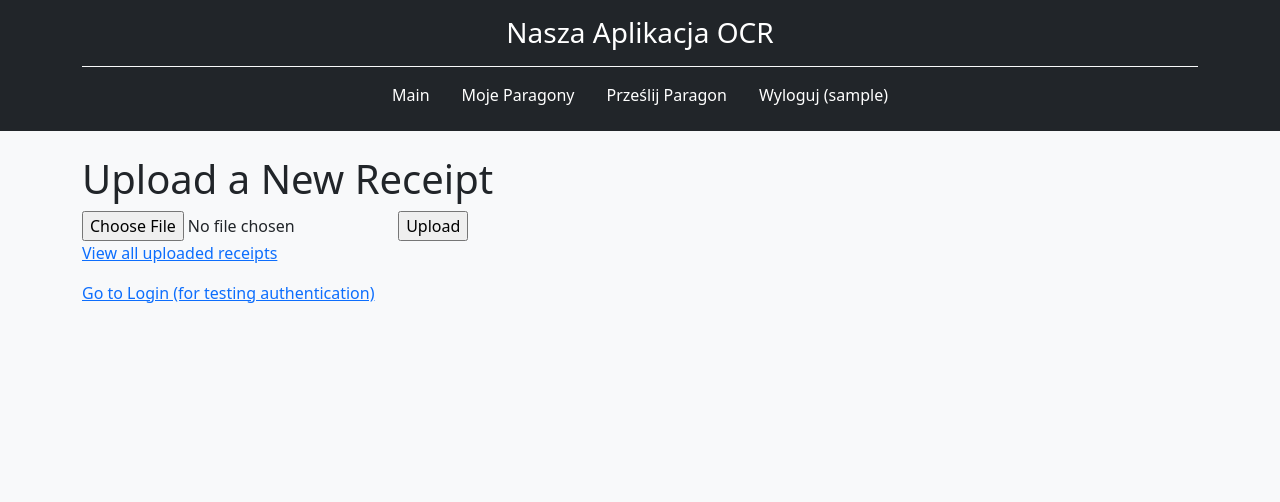
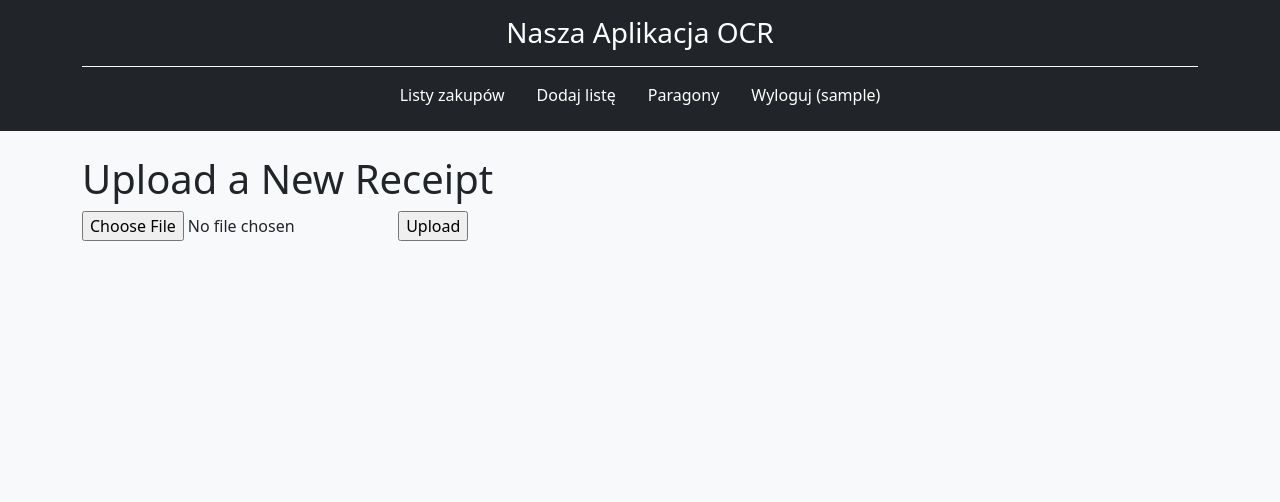
Before and after one commit to Kacper-Slezak/OCR, a Flask app: page /ocr/upload in a window 1280 px wide. Shown: the top 502 px of the page. Run offline with Flask 3, Linux system fonts and the light colour scheme; the visitor is signed in with stand-in values (Sample User, id 1).

Commit message:
pierwsze kroki do łączenia paragonów z listami

```diff
--- a/templates/base.html
+++ b/templates/base.html
@@ -56,9 +56,9 @@
             <nav>
                 <ul class="nav justify-content-center">
                     {% if current_user.is_authenticated %}
-                        <li class="nav-item"><a class="nav-link text-white" href="{{ url_for('main.dashboard') }}">Main</a></li>
-                        <li class="nav-item"><a class="nav-link text-white" href="{{ url_for('ocr.list_receipts') }}">Moje Paragony</a></li>
-                        <li class="nav-item"><a class="nav-link text-white" href="{{ url_for('ocr.upload_receipt') }}">Prześlij Paragon</a></li>
+                        <li class="nav-item"><a class="nav-link text-white" href="{{ url_for('main.dashboard') }}">Listy zakupów</a></li>
+                        <li class="nav-item"><a class="nav-link text-white" href="{{ url_for('receipt.lists_edition') }}">Dodaj listę</a></li>
+                        <li class="nav-item"><a class="nav-link text-white" href="{{ url_for('ocr.list_receipts') }}">Paragony</a></li>
                         <li class="nav-item"><a class="nav-link text-white" href="{{ url_for('auth.logout') }}">Wyloguj ({{ current_user.username }})</a></li>
                     {% else %}
                         <li class="nav-item"><a class="nav-link text-white" href="{{ url_for('auth.login') }}">Zaloguj</a></li>
@@ -90,6 +90,7 @@
     <footer class="bg-dark text-white text-center py-3 mt-4">
         &copy; 2025 Nasza Aplikacja OCR
     </footer>
+
     <script src="https://cdn.jsdelivr.net/npm/bootstrap@5.3.3/dist/js/bootstrap.bundle.min.js"></script>
     <script src="https://cdn.jsdelivr.net/npm/chart.js"></script>
 
--- a/templates/ocr/upload_receipt.html
+++ b/templates/ocr/upload_receipt.html
@@ -3,20 +3,8 @@
 
 {% block content %}
     <h1>Upload a New Receipt</h1>
-    {# Wyświetlanie wiadomości flash #}
-    {% with messages = get_flashed_messages(with_categories=true) %}
-        {% if messages %}
-            <ul class="flashes">
-                {% for category, message in messages %}
-                    <li class="{{ category }}">{{ message }}</li> {# Klasa CSS dla kategorii (np. 'error', 'success') #}
-                {% endfor %}
-            </ul>
-        {% endif %}
-    {% endwith %}
     <form method="POST" enctype="multipart/form-data">
         <input type="file" name="file" accept="image/*">
         <input type="submit" value="Upload">
     </form>
-    <p><a href="{{ url_for('ocr.list_receipts') }}">View all uploaded receipts</a></p>
-    <p><a href="{{ url_for('auth.login') }}">Go to Login (for testing authentication)</a></p>
 {% endblock %}
--- a/templates/recipt/lists_edition.html
+++ b/templates/recipt/lists_edition.html
@@ -119,6 +119,9 @@
                         </table>
                     </div>
                 </div>
+                <div class="Add recipt">
+                    <a href="{{ url_for('ocr.upload_receipt') }}">Dodaj paragon</a>
+                </div>
             </div>
         </div>
     </main>
```
Also changed, not shown: templates/ocr/edit_receipt.html (+0 -10 lines), templates/ocr/list_receipt.html (+0 -10 lines).
